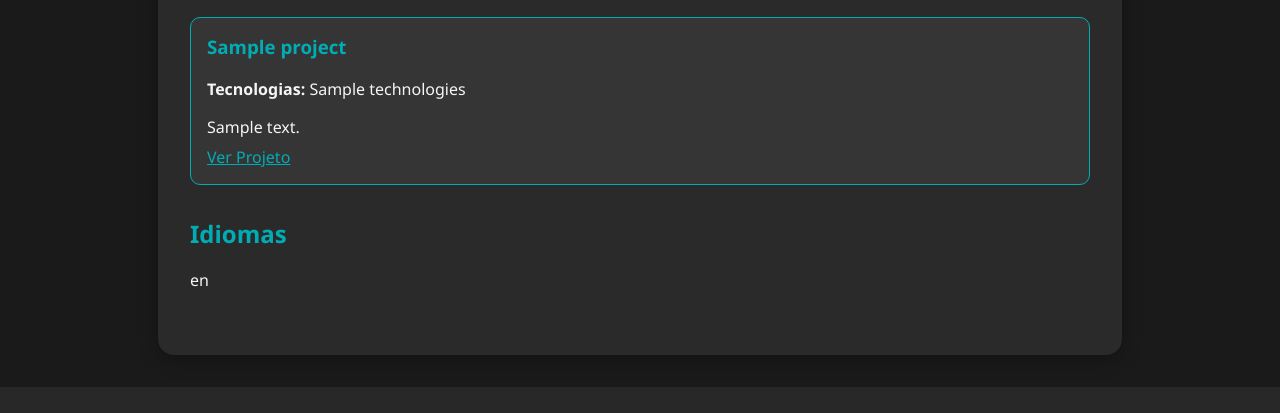
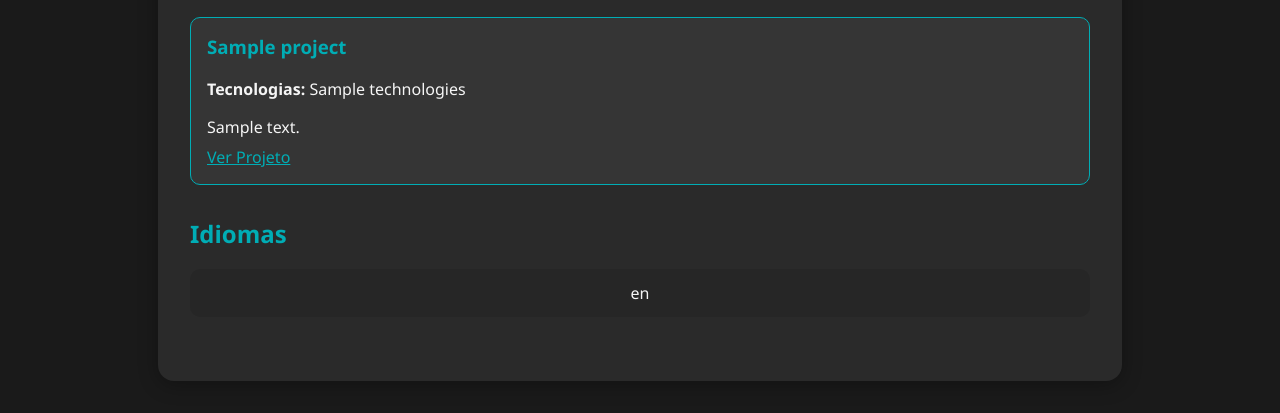
Before and after one commit to fbc165/personal-website, a Django app: template resume/templates/homepage.html in a window 1280 px wide. Shown: the part 970-1383 px from the top of the page. Before the commit the page ends 1357 px from the top, so only its background shows below. Run offline with Django 5.2, Linux system fonts and the light colour scheme; the template is opened without the code that fills it: most values are stand-ins (such as "Sample title", 1, 10 or a date in 2020).

Commit message:
chore: atualiza cv

```diff
--- a/resume/templates/homepage.html
+++ b/resume/templates/homepage.html
@@ -3,7 +3,7 @@
 <html lang="pt-br">
 <head>
     <meta charset="UTF-8">
-    <title>{{ name }} - Currículo</title>
+    <title>Fabricio Alves - Eng. de Software</title>
     <meta name="viewport" content="width=device-width, initial-scale=1">
 
     <!-- Font Awesome -->
@@ -78,10 +78,11 @@
             text-align: center;
         }
 
-        .languages {
-            display: grid;
-            grid-template-columns: repeat(auto-fit, minmax(160px, 1fr));
-            gap: 1rem;
+        .languages > div {
+            background: rgba(0, 0, 0, 0.1);
+            padding: 0.8rem;
+            border-radius: 10px;
+            text-align: center;
         }
 
         .profile-img {
```
Also changed, not shown: resume/views.py (+7 -7 lines).
